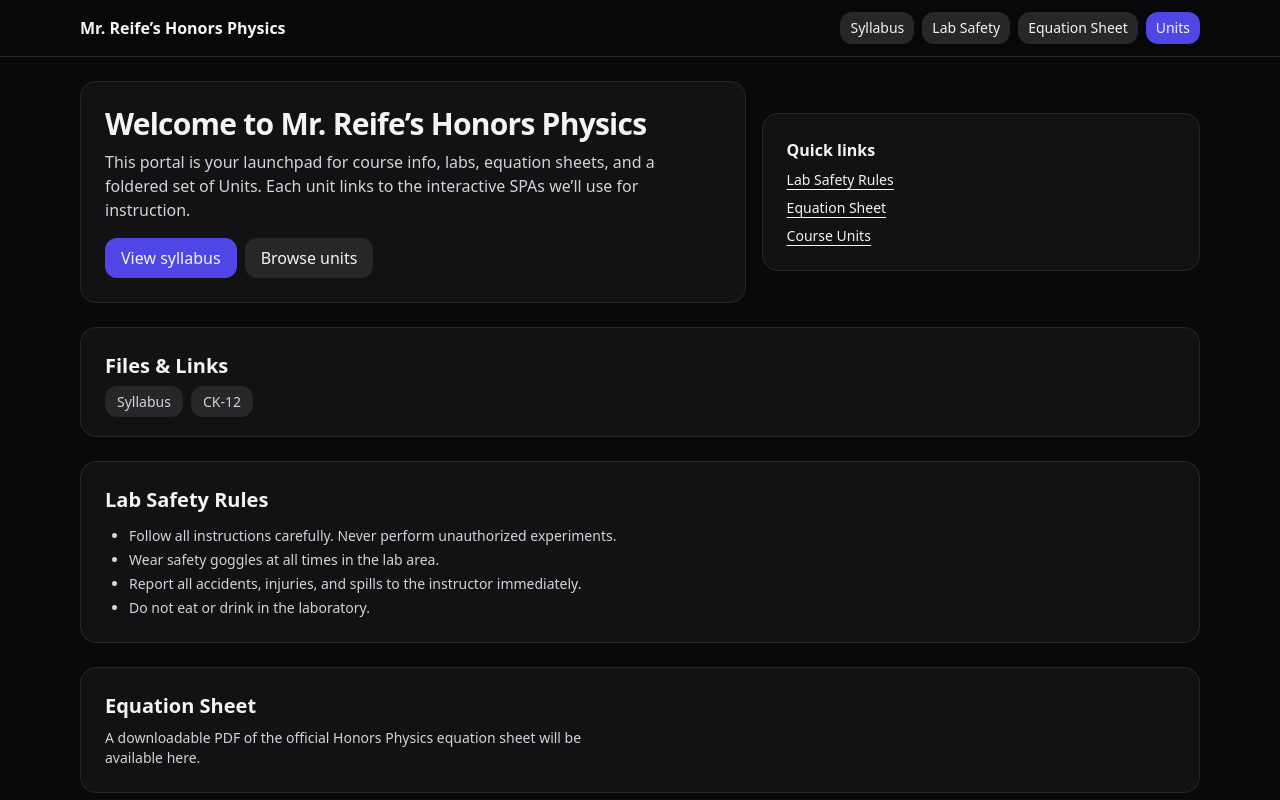
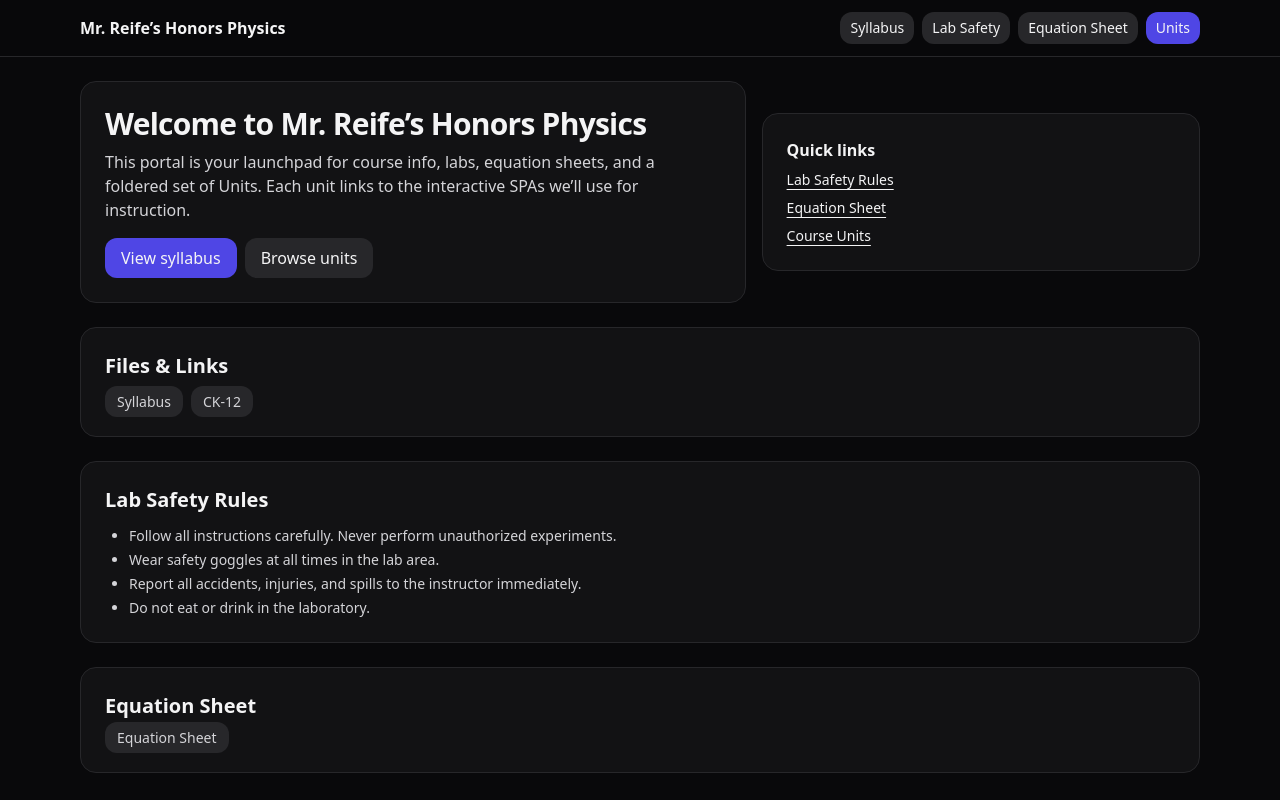
Before and after one commit to ufreife85/HonPhysics, a React (Vite) app: page / in a window 1280 px wide. Shown: the top 800 px of the page. Built offline with nearby package versions, Linux system fonts and the light colour scheme; the HTML template or start-up script is replaced by a standard one.

Commit message:
equation sheet

```diff
--- a/src/App.jsx
+++ b/src/App.jsx
@@ -153,7 +153,7 @@ export default function Portal() {
         <section id="equations" className="p-6 rounded-2xl border border-zinc-800 bg-zinc-900/60">
           <h2 className="text-xl font-semibold">Equation Sheet</h2>
           <p className="mt-2 text-sm text-zinc-300 max-w-prose">
-            A downloadable PDF of the official Honors Physics equation sheet will be available here.
+          <a href="./documents/PhysicsHonors_Syllabus2025-2026.pdf" target="_blank" className="px-3 py-1.5 rounded-xl bg-zinc-800 hover:bg-zinc-700">Equation Sheet</a>
           </p>
         </section>
 
```
Also changed, not shown: 2 other files (tests, documents, lock files or other folders).
